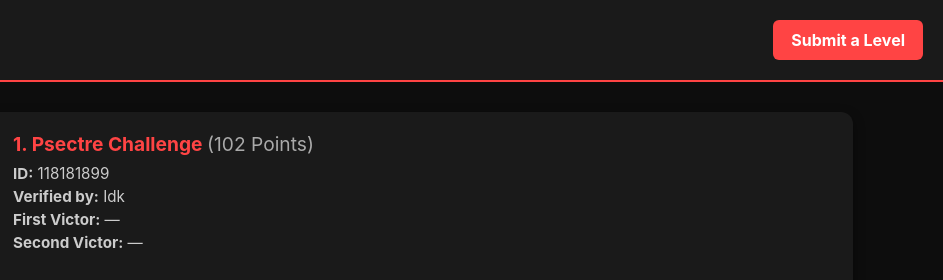
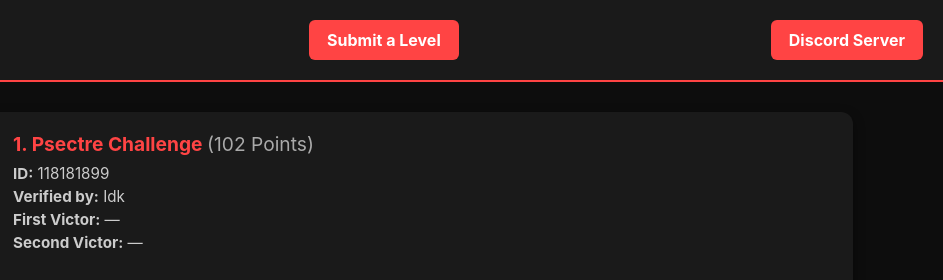
Before and after one commit to ilyasgames-dev/psectre-challenge-lists, a plain HTML site: page index.html in a window 1280 px wide. Shown: the top 280 px of the page, 337-1280 px from the left. Drawn offline with Linux system fonts and the light colour scheme.

Commit message:
Update index.html

```diff
--- a/index.html
+++ b/index.html
@@ -10,6 +10,7 @@
   <header>
     <h1>Psectre Challenge List</h1>
     <a class="submit-btn" href="https://docs.google.com/forms/d/e/1FAIpQLSdT0X5v1-MZgTpBKH86fUb1vLkuZofYkzrmMNFLHfab80ANXQ/viewform?usp=dialog" target="_blank" rel="noopener">Submit a Level</a>
+     <a class="submit-btn" href="https://discord.gg/tzpNAJGF7f" target="_blank" rel="noopener">Discord Server</a>
   </header>
 
   <main class="container">
```
